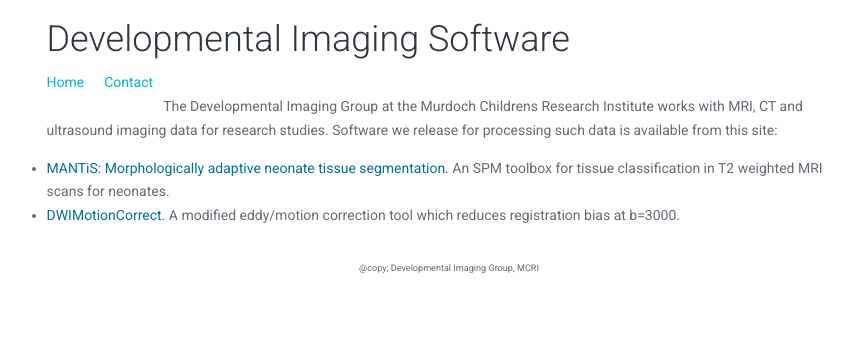
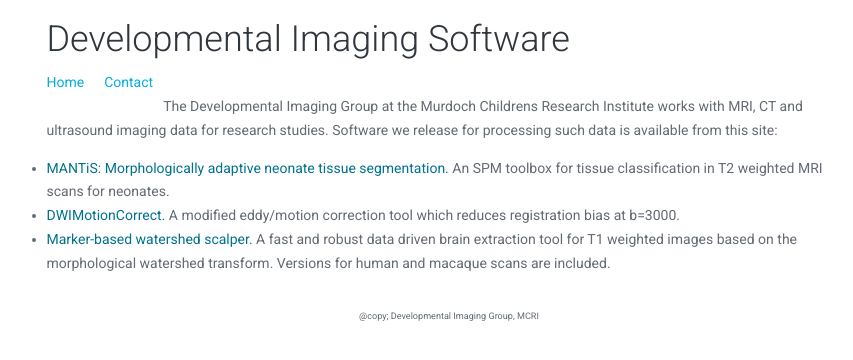
Before and after one commit to DevelopmentalImagingMCRI/DevelopmentalImagingMCRI.github.io, a Jekyll site: the page built from index.html, in a window 1280 px wide. Shown: the top 360 px of the page, without its empty margins (191-1044 px from the left). Built offline with Jekyll 4.4.1, drawn with Linux system fonts in a browser that asks for light colours; Markdown is read by kramdown in place of the engine named in the settings.

Commit message:
added mbwss link

```diff
--- a/index.html
+++ b/index.html
@@ -11,6 +11,7 @@
 <ul>
 <li> <a href="http://DevelopmentalImagingMCRI.github.io/mantis">MANTiS: Morphologically adaptive neonate tissue segmentation.</a> An SPM toolbox for tissue classification in T2 weighted MRI scans for neonates.
 <li> <a href="http://DevelopmentalImagingMCRI.github.io/dwimotioncorrect">DWIMotionCorrect.</a> A modified eddy/motion correction tool which reduces registration bias at b=3000.
+<li> <a href="http://github.com/richardbeare/mbwss"> Marker-based watershed scalper.</a> A fast and robust data driven brain extraction tool for T1 weighted images based on the morphological watershed transform. Versions for human and macaque scans are included.
 </ul>
 </p>
 </section>
```
